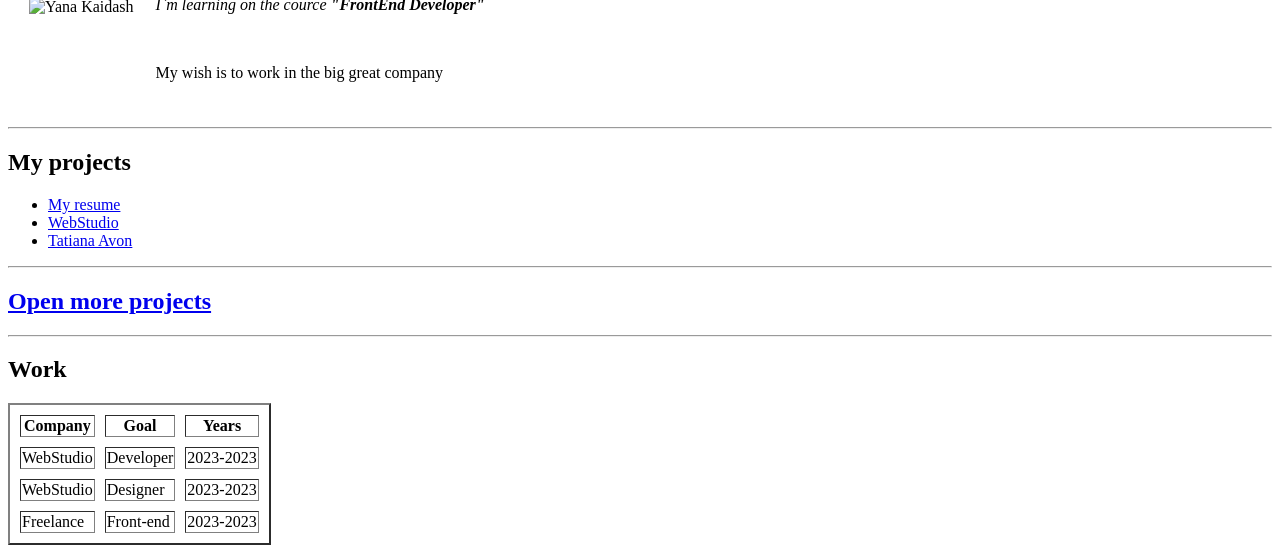
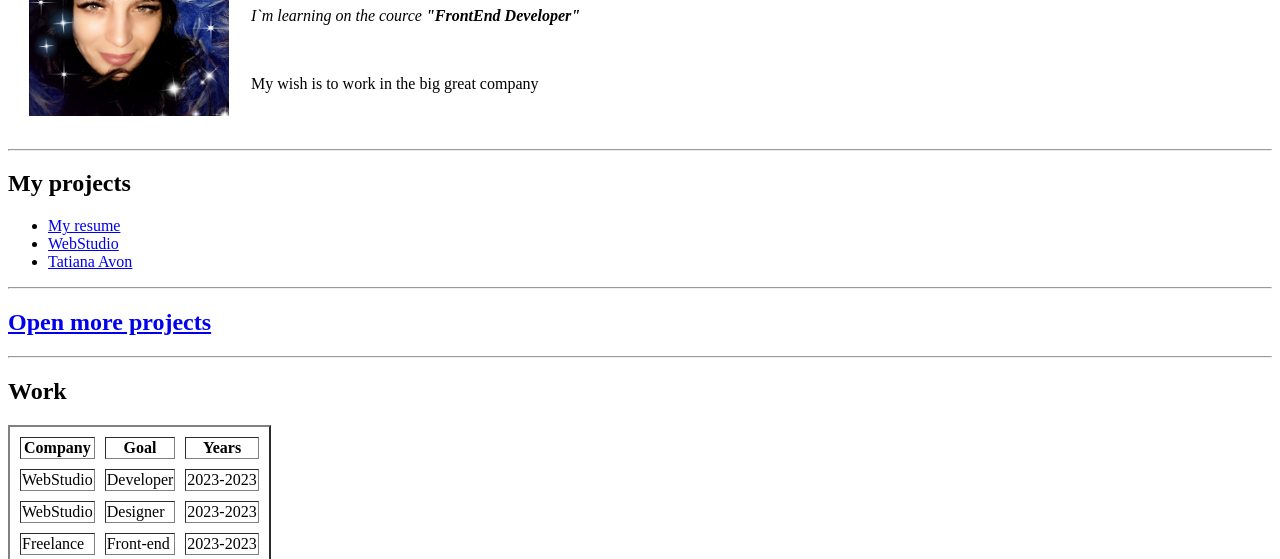
Before and after one commit to YanaKaidash/cv, a plain HTML site: page index.html in a window 1280 px wide. Shown: the part 113-672 px from the top of the page. Drawn offline with Linux system fonts and the light colour scheme.

Commit message:
Update index.html

```diff
--- a/index.html
+++ b/index.html
@@ -11,7 +11,7 @@
    <table cellspacing="20">
       <tr>
          <td>
-            <img src="./images/avatar.jpg" alt="Yana Kaidash" width="200">
+            <img src="./avatar.jpg" alt="Yana Kaidash" width="200">
          </td>
          <td>
             <h1>Yana Kaidash</h1>
```
